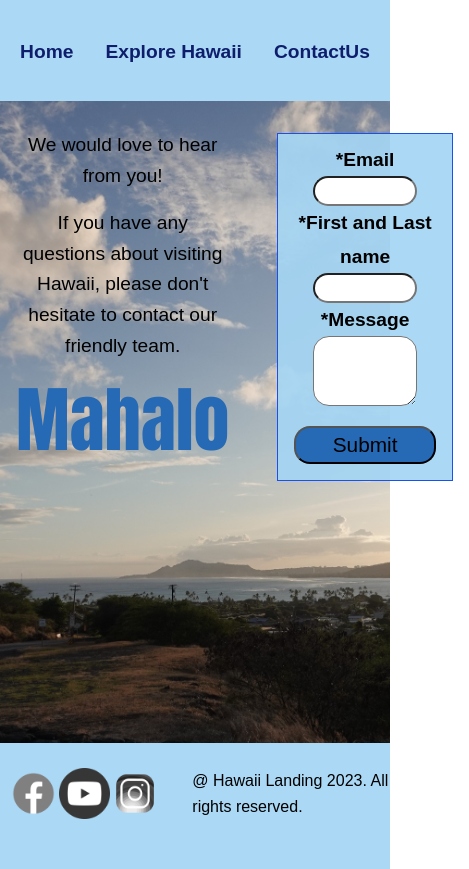
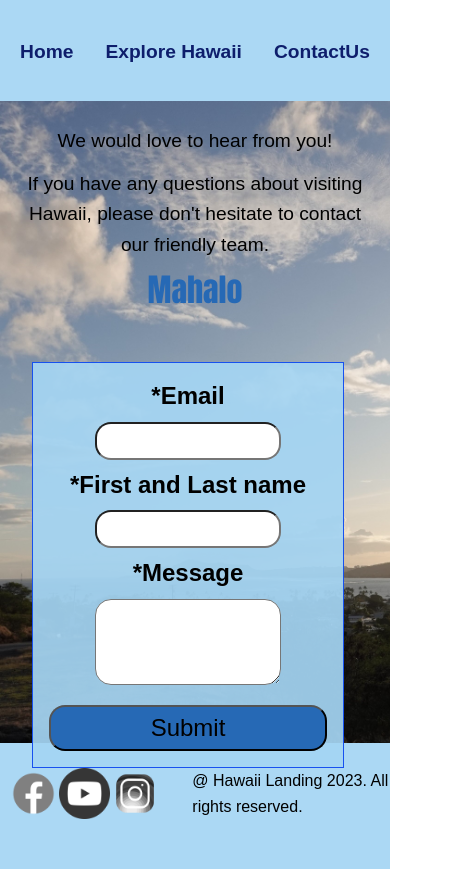
Before and after one commit to Lalanikw/hawaiitravel, a React (Create React App) app: page /Login in a window 390 px wide. Shown: the whole page, 469 px wide, since content can reach past the window. Built offline with nearby package versions, Linux system fonts and the light colour scheme.

Commit message:
login page

```diff
--- a/src/App.css
+++ b/src/App.css
@@ -401,6 +401,7 @@ a:hover {
   background-size: cover;
   height: 76vh;
 }
+
 .Login-box p {
   font-size: 1.5rem;
   padding: 1vw;
@@ -475,7 +476,6 @@ form {
   .footer-section {
     background-color:#a4d5f4eb;
     height: 15vh;
-    grid-template-columns: 1fr 2fr;
     padding-top: 3vh;
   }
 
@@ -496,25 +496,23 @@ form {
   /*contactus*/
   .Login-box p {
     font-size: 1.2rem;
-    padding-top: 1.5vh;
+    padding-top: 1vh;
+  }
+  .Login-box {
+    grid-template-columns: 1fr;
   }
 
-  .contactUs-form label {
-    font-size: 1.2rem;
-    line-height: 4vh;
-  }
-  .contactUs-form input {
-    line-height: 3vh;
-  }
-  .contactUs-form textarea {
-    line-height: 4vh;
-    width: 60%;
-  }
+.Login-box h1 {
+  font-size: 2rem;
+  font-family:Impact, Haettenschweiler, 'Arial Narrow Bold', sans-serif;
+}
 
-  .contactUs-form button {
-    padding: 5px;
-    font-size: 1.3rem;
-  }
+form {
+  width:80vw;
+  background-color: #a4d5f4eb;
+  border: 1px solid #1751ef;
+  padding-top: 1vh;
+}
 
   /* Footer css properties */
   .flex-container {
--- a/src/pages/Login.js
+++ b/src/pages/Login.js
@@ -30,12 +30,10 @@ const Login = () => {
         <div className="contactus-section p-1">
             <div className="login text-center ">
 
-                <div className="Login-box grid-2 ">
-
+                <div className="Login-box grid-2">
                     <div className="Login-left ">
                         <p>We would love to hear from you! </p>
                         <p>If you have any questions about visiting Hawaii, please don't hesitate to contact our friendly team. </p>
-
                         {/* <p> We are here to ensure that your Hawaiian dream becomes a reality. Join us on this
                             incredible journey to experience the wonders of Hawaii. </p> */}
 
```
